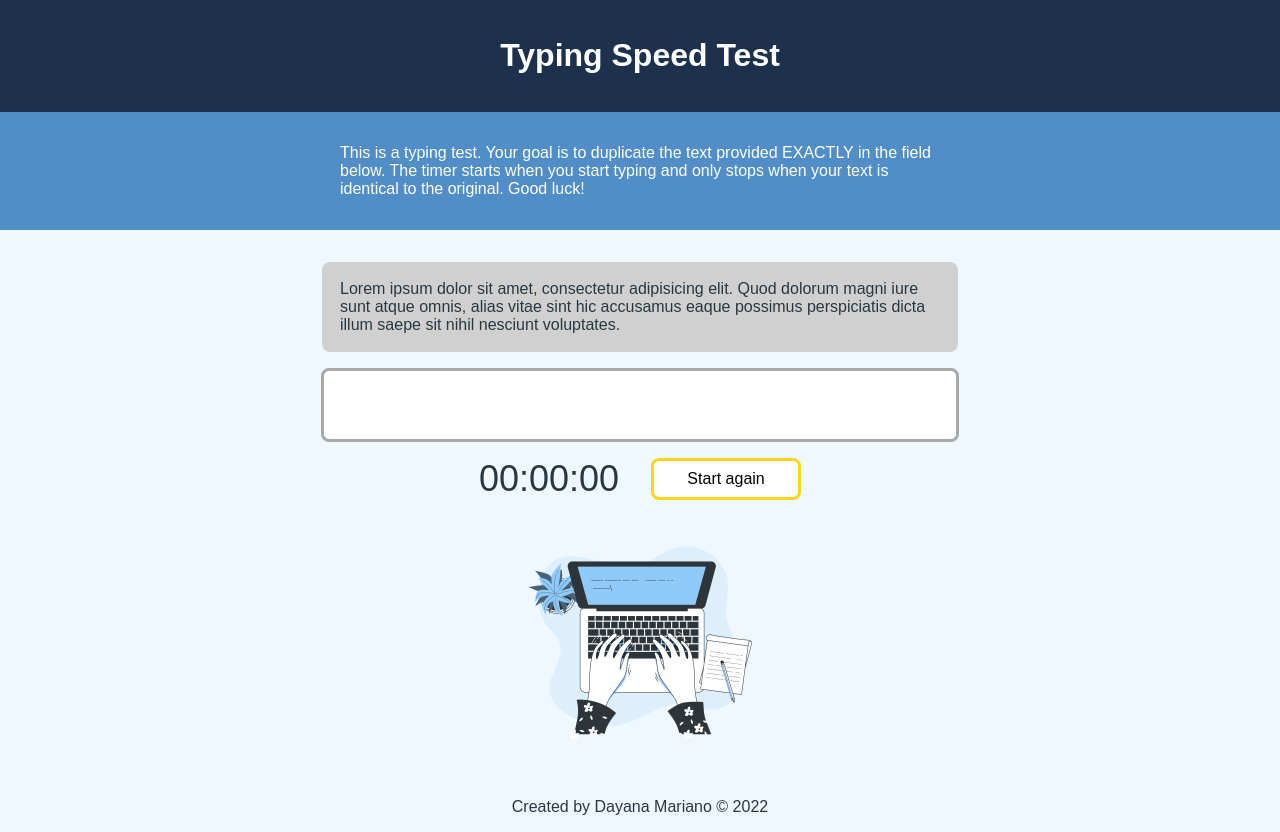
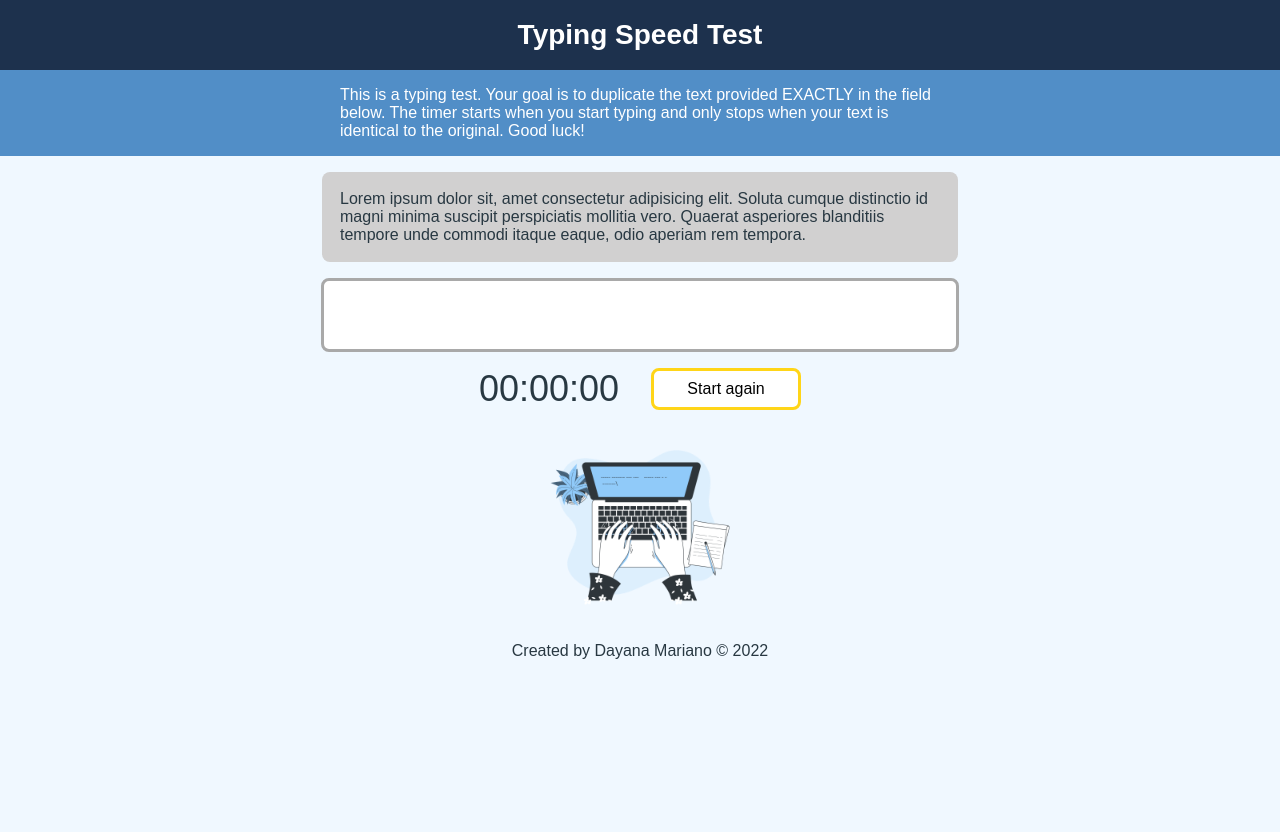
Before and after one commit to day-mariano/typing_speed_test, a plain HTML site: page index.html in a window 1280 px wide. After the commit the page ends 800 px from the top, so only its background shows below. Drawn offline with Linux system fonts and the light colour scheme.

Commit message:
Make it responsive

```diff
--- a/index.html
+++ b/index.html
@@ -18,14 +18,14 @@
             </p>
         </div>
         <div id="origin-text">
-            Lorem ipsum dolor sit amet, consectetur adipisicing elit. Quod dolorum magni iure sunt atque omnis, alias vitae sint hic accusamus eaque possimus perspiciatis dicta illum saepe sit nihil nesciunt voluptates.
+            Lorem ipsum dolor sit, amet consectetur adipisicing elit. Soluta cumque distinctio id magni minima suscipit perspiciatis mollitia vero. Quaerat asperiores blanditiis tempore unde commodi itaque eaque, odio aperiam rem tempora.
         </div>
         <input type="text" name="" id="input-text">
         <div class="button-wrapper">
             <div class="timer">00:00:00</div>
             <button id="reset" type="submit">Start again</button>
         </div>
-        <img src="typing.png" alt="" srcset="" id="img-typing">
+        <img src="typing.png" alt="" srcset="" id="img-typing"
     </div>
 </body>
 <footer>
--- a/style.css
+++ b/style.css
@@ -11,8 +11,9 @@ body {
 header {
     background-color: rgb(29, 49, 77);
     color: white;
+    font-size: 14px;
     margin: 0px;
-    padding: 1rem 2rem;
+    padding: 0%;
     display: flex;
     justify-content: center;
 }
@@ -20,21 +21,20 @@ header {
     background-color: rgb(81, 142, 199);
     color: white;
     width: 100%;
-    margin-bottom: 2rem;
+    margin-bottom: 1rem;
     display: flex;
     justify-content: center;
 }
 #description p {
     width: 600px;
     padding: 1rem;
+    margin: 0%;
 }
-
 .section {
     display: flex;
     flex-direction: column;
     justify-content: flex-start;
     align-items: center;
-    /*flex-wrap: wrap;*/
     align-content: center;
     height: 100%;
     width: 100%;
@@ -74,12 +74,12 @@ header {
     border-radius: 8px;
 }
 #img-typing {
-    width: 250px;
+    width: 200px;
+    margin: 0%;
 }
 footer {
     display: flex;
     justify-content: center;
-    margin-top: 1rem;
 }
 @media (max-width: 975px) {
     #description p {
```
